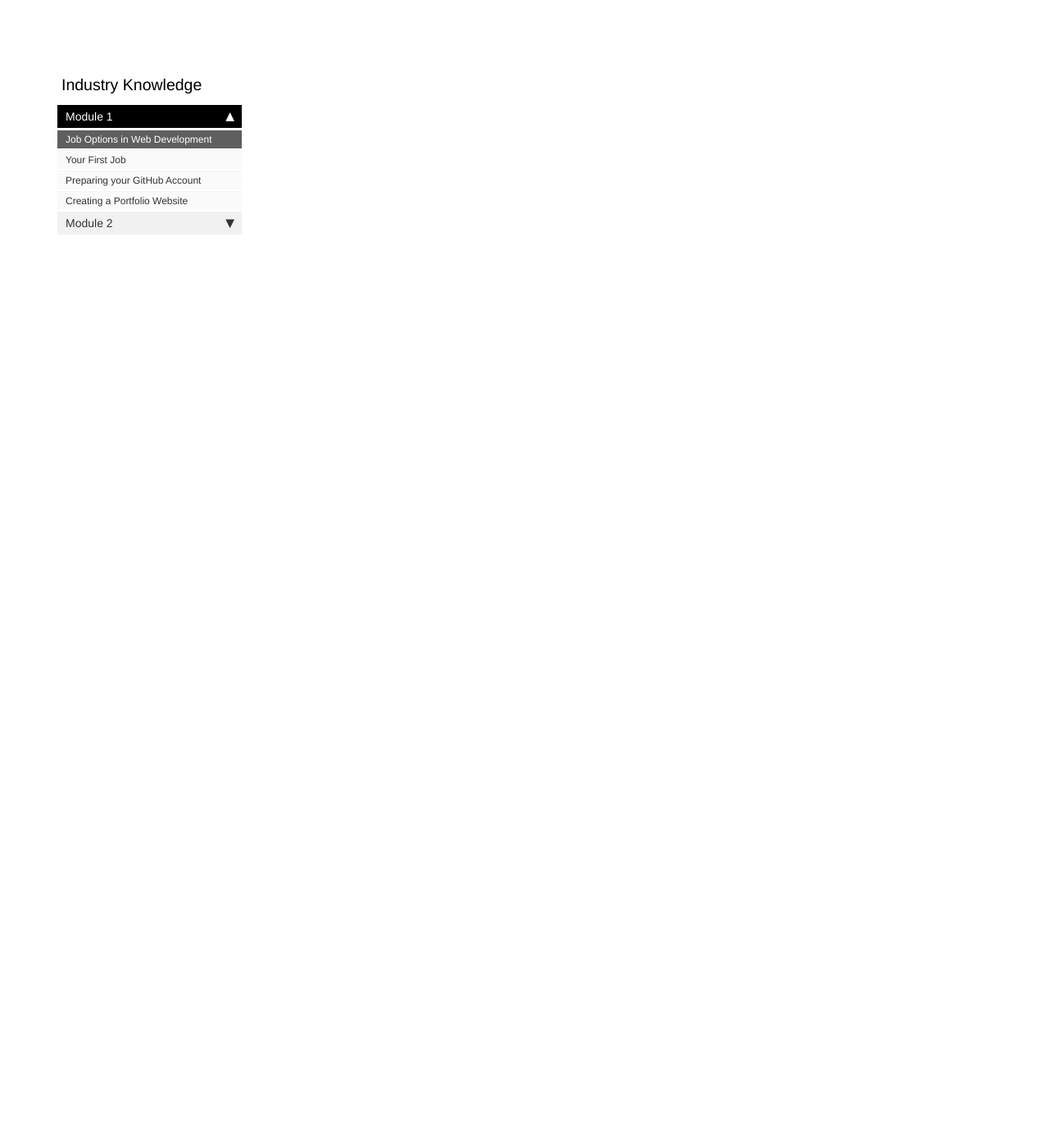
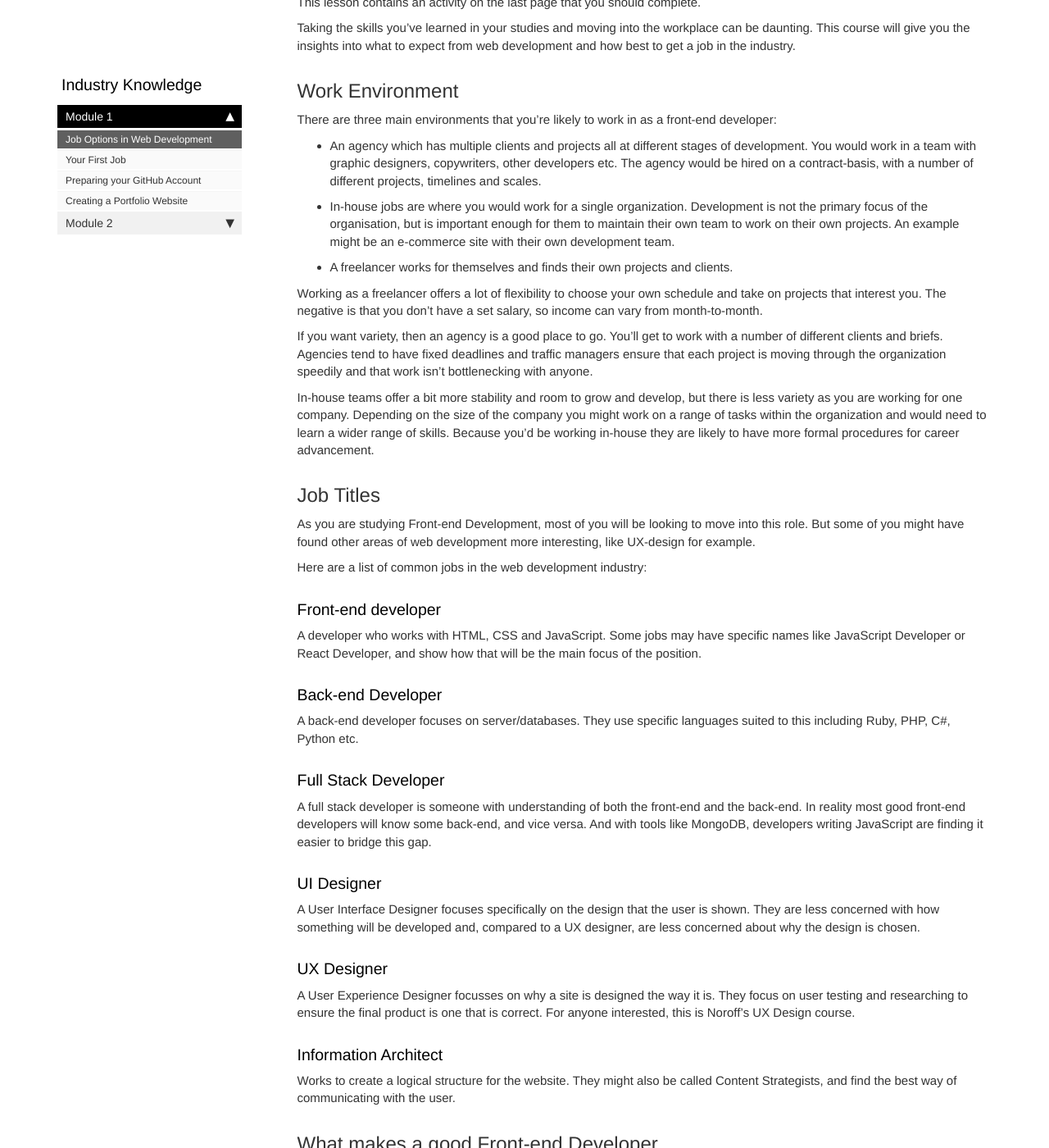
Before and after one commit to AmberBentley/content-feu, a Jekyll site: the page built from pages/industry-knowledge/job-options.md, in a window 1280 px wide and 1400 px high, scrolled down 648 px. Shown: the whole window at 82% size. Built offline with Jekyll 4.4.1, drawn with Linux system fonts in a browser that asks for light colours; comment, search, counter and statistics services are not loaded; some of the changed text lies outside the part shown.

Commit message:
Update first job

```diff
--- a/pages/industry-knowledge/job-options.md
+++ b/pages/industry-knowledge/job-options.md
@@ -6,3 +6,87 @@ sidebar: industry-knowledge
 permalink: industry-knowledge/job-options.html
 folder: industry-knowledge
 ---
+## Lesson - Job Options in Web Development
+
+## Lesson Overview
+
+### Introduction
+
+This lesson contains an activity on the last page that you should complete.
+
+Taking the skills you’ve learned in your studies and moving into the workplace can be daunting. This course will give you the insights into what to expect from web development and how best to get a job in the industry.
+
+## Work Environment
+
+There are three main environments that you’re likely to work in as a front-end developer:
+
+-  An agency which has multiple clients and projects all at different stages of development. You would work in a team with graphic designers, copywriters, other developers etc. The agency would be hired on a contract-basis, with a number of different projects, timelines and scales.
+
+- In-house jobs are where you would work for a single organization. Development is not the primary focus of the organisation, but is important enough for them to maintain their own team to work on their own projects. An example might be an e-commerce site with their own development team.
+
+- A freelancer works for themselves and finds their own projects and clients.
+
+Working as a freelancer offers a lot of flexibility to choose your own schedule and take on projects that interest you. The negative is that you don’t have a set salary, so income can vary from month-to-month.
+
+If you want variety, then an agency is a good place to go. You’ll get to work with a number of different clients and briefs. Agencies tend to have fixed deadlines and traffic managers ensure that each project is moving through the organization speedily and that work isn’t bottlenecking with anyone.
+
+In-house teams offer a bit more stability and room to grow and develop, but there is less variety as you are working for one company. Depending on the size of the company you might work on a range of tasks within the organization and would need to learn a wider range of skills. Because you’d be working in-house they are likely to have more formal procedures for career advancement.
+
+## Job Titles
+
+As you are studying Front-end Development, most of you will be looking to move into this role. But some of you might have found other areas of web development more interesting, like UX-design for example.
+
+Here are a list of common jobs in the web development industry:
+
+### Front-end developer
+
+A developer who works with HTML, CSS and JavaScript. Some jobs may have specific names like JavaScript Developer or React Developer, and show how that will be the main focus of the position.
+
+### Back-end Developer
+
+A back-end developer focuses on server/databases. They use specific languages suited to this including Ruby, PHP, C#, Python etc.
+
+### Full Stack Developer
+
+A full stack developer is someone with understanding of both the front-end and the back-end. In reality most good front-end developers will know some back-end, and vice versa. And with tools like MongoDB, developers writing JavaScript are finding it easier to bridge this gap.
+
+### UI Designer
+
+A User Interface Designer focuses specifically on the design that the user is shown. They are less concerned with how something will be developed and, compared to a UX designer, are less concerned about why the design is chosen.
+
+### UX Designer
+
+A User Experience Designer focusses on why a site is designed the way it is. They focus on user testing and researching to ensure the final product is one that is correct. For anyone interested, this is Noroff's UX Design course.
+
+### Information Architect
+
+Works to create a logical structure for the website. They might also be called Content Strategists, and find the best way of communicating with the user.
+
+## What makes a good Front-end Developer
+
+Front-end development is an ever changing field, and that is what makes it so exciting. To be a good front-end developer you should be adaptable and constantly learning and trying new things. You should be curious and interested in improving yourself and the code that you write.
+
+It’s good to have a wide variety of interests and knowledge, but to still specialize in only a few areas and technologies. That gives you the ability to be very proficient in one area, but able to understand how it will impact other areas in a project.
+
+Another common trait amongst developers is their enjoyment of problem solving, and a lot of your time as a front-end developer will be wrestling with problems. Running into problems shouldn’t be seen as a failure, but an opportunity to learn something new and further your skills.
+
+Front-end developers should also be good at working in teams. If you get a job in an organization with a development team, you will need to get used to sharing your work with others, and having them share their work with you. You might have code reviews where people will look over the code you’ve written. This might some awkward at first, but it’s there to improve your code and save you time in the long run. Sometimes an issue you’ve been struggling with is easily spotted by an outside viewpoint.
+
+## Activity
+
+| READ<br><br>Article: [Job Titles in the Web Industry](https://css-tricks.com/job-titles-in-the-web-industry/), CSS Tricks. |
+| :-: |
+
+## Lesson Task - Job Options in Web Development
+
+## Lesson Task
+
+### Goal
+
+To familiarise yourself with the job opportunities available to you, and prepare yourself for entering the job market.
+
+### Level 1
+
+- Choose a few popular job sites where you can search for potential work opportunities.
+
+- Find out what is on offer, what the salaries are likely to be, what technology they expect you to have mastered. This then gives you some good ideas of what to focus on learning more about.
```
Also changed, not shown: pages/design-1/content-management.md (+5 -5 lines), pages/industry-knowledge/first-job.md (+2 -2 lines).
